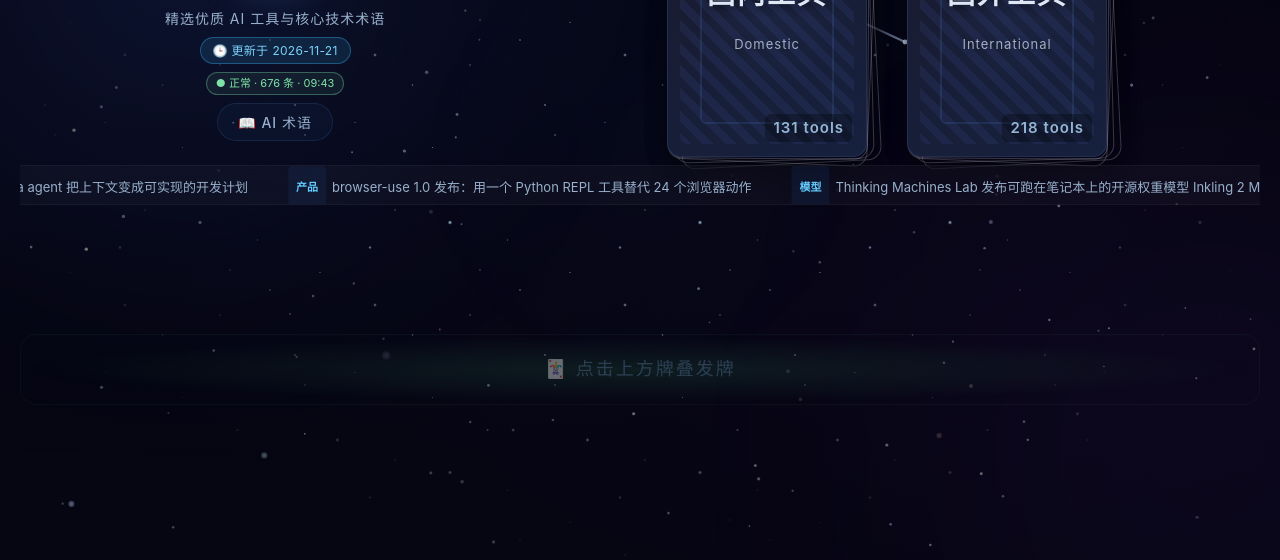
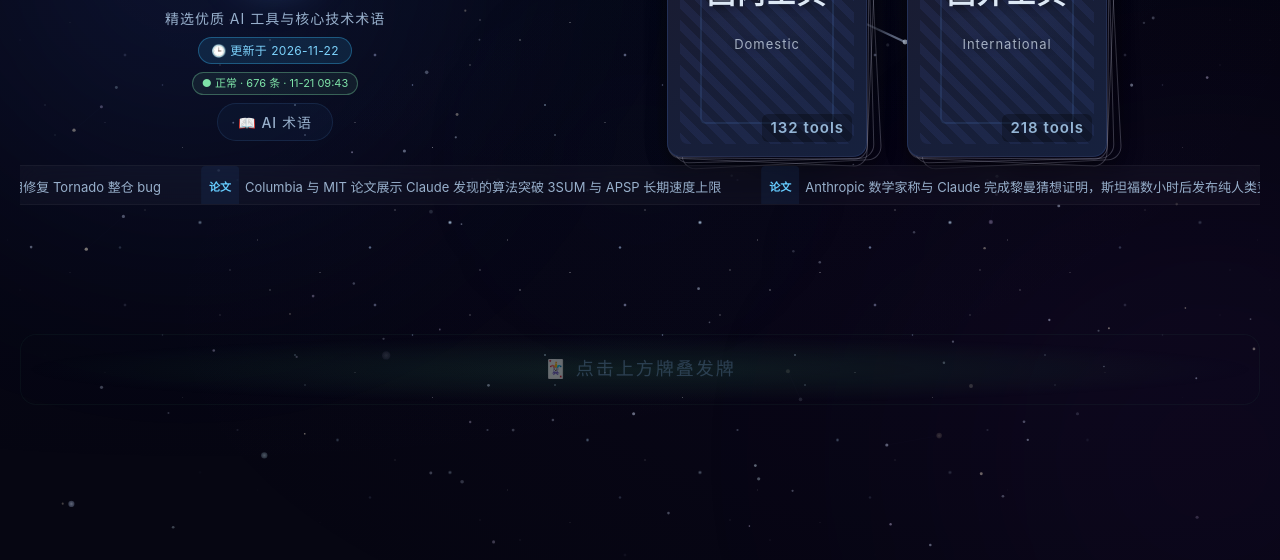
Before and after one commit to lvmyth/ai-nav, a plain HTML site: page index.html in a window 1280 px wide. Shown: the part 240-800 px from the top of the page. Drawn offline with Linux system fonts and the light colour scheme; no server answers.

Commit message:
每日更新：index.html

```diff
--- a/index.html
+++ b/index.html
@@ -2416,7 +2416,7 @@ function iconHtml(icon, fallback) {
 }
 
 // ===== 更新日期:每日更新时只需修改此变量 =====
-var NAV_UPDATE_DATE = '2026-11-21';
+var NAV_UPDATE_DATE = '2026-11-22';
 (function(){
   var el1 = document.getElementById('navUpdateDate');
   var el2 = document.getElementById('footUpdateDate');
@@ -2466,6 +2466,14 @@ var NAV_UPDATE_DATE = '2026-11-21';
 })();
 
 const TOOLS = [
+{ id:'openpangu-2-1-pro', name:'openPangu 2.1-Pro', vendor:'华为', cat:'chat', region:'cn', desc:'华为开源盘古系列 2.1-Pro 于 2026年11月15日上线华为云 MaaS 平台：支持 512K 上下文、函数调用与前缀缓存；新版本优化技能触发、工具选择与调用，智能体可组合多项技能完成多步骤任务。模型针对鸿蒙 App 开发与昇腾算子生成专项训练，优化 ArkTS 代码生成，典型部署场景吞吐较上一代提升，小艺 Work 已率先搭载。', release:'2026-11-15', pricing:'paid', cn:1, api:1, tags:['华为','盘古','openPangu','鸿蒙','昇腾','智能体','开源'], url:'https://www.huaweicloud.com', icon:'images/logos/openpangu-2-1-pro.png' },
+{ id:'liquid-d1-2', name:'Liquid AI d1.2', vendor:'Liquid AI', cat:'chat', desc:'Liquid AI 推出的 d1.2 决策模型系列（含 d1.2 与 d1.2-ultra），面向单次推理即可完成的结构化决策任务（分类、路由、审核等），主打低延迟与低成本，2026年11月被多家独立评测机构列入月度模型追踪榜单。', release:'', pricing:'paid', cn:0, api:1, tags:['Liquid AI','d1.2','决策模型','结构化决策','低延迟'], url:'https://liquid.ai', icon:'images/logos/liquid-d1-2.png' },
+{ id:'arete-27b', name:'Arete-27B', vendor:'Nous Research', cat:'chat', desc:'Nous Research 于 2026年11月9日开源的 27B 监督微调模型：基于 Qwen3.8-27B 底座做 SFT，同步公开配套评测集，权重开放可下载自部署，适合推理与智能体任务的低成本定制。', release:'2026-11-09', pricing:'free', cn:0, api:0, tags:['Nous Research','Arete','27B','SFT','开源','Qwen3.8'], url:'https://nousresearch.com', icon:'images/logos/arete-27b.png' },
+{ id:'gl-prompt-leakage', name:'提示词泄露 (Prompt Leakage)', vendor:'Together AI', cat:'glossary', subcat:'gl-dev', desc:'提示词泄露指 serverless 推理服务或 Agent 平台因凭证管理缺陷，导致用户提交的提示词（含系统提示词与业务数据）被未授权方下载或搜索的事件类型。2026年6-7月 Together AI 发生典型泄露：AI 编码 agent 在公开 GitHub 仓库提交私有凭证，未授权方借此下载了 MiniMax M3、GLM-5.2、Kimi K2.6 等模型服务存储的提示词样本。企业应评估是否开启零数据保留（ZDR）并审计 Agent 凭证权限。', tags:['Together AI','提示词泄露','Prompt Leakage','ZDR','serverless','凭证管理'], icon:'🕵️', domain:'安全与对齐', topics:['AI安全','隐私合规与治理'], flags:['2026新词','热门'] },
+{ id:'gl-canary-credentials', name:'金丝雀凭证 (Canary Credentials)', vendor:'', cat:'glossary', subcat:'gl-dev', desc:'金丝雀凭证是刻意投放到数据或系统中的诱饵凭证与标记数据，用于追踪和检测敏感信息外泄路径。2026年11月研究者向 AI 供应链（训练语料、公开仓库、文档站等）埋入 200 万个金丝雀标记，揭示 AI 系统与供应链正以惊人速率泄露敏感用户数据，为量化数据外泄提供了可测量的方法。', tags:['Canary','金丝雀','数据泄露','AI供应链','安全研究'], icon:'🐦', domain:'安全与对齐', topics:['攻防与红队','AI安全'], flags:['2026新词','前沿'] },
+{ id:'gl-live-delivery', name:'实时交付机制 (Live Delivery)', vendor:'', cat:'glossary', subcat:'gl-frontier', desc:'实时交付机制是阿里通义千问在 Qwen4-Max 智能体场景中引入的任务交付范式：Agent 先交付一个可用的首版结果，再根据用户反馈逐版扩展内容与质量，而非长时间静默推理后一次性给出最终答案。该机制把可用性提前到任务早期，改善长程任务的等待体验与反馈效率。', tags:['Qwen4-Max','Live Delivery','交付机制','Agent','反馈迭代'], icon:'🚚', domain:'智能体', topics:['Agent','长程任务'], flags:['2026新词','实用'] },
+{ id:'gl-engram', name:'Engram（参数记忆模块）', vendor:'', cat:'glossary', subcat:'gl-tech', desc:'Engram 是腾讯混元 Hy4 / Hy4 Flash 系列引入的记忆参数模块：在总参数中划出专门用于记忆的参数（Hy4 Flash 的 224B 中含 64B Engram），配合 LatentMoE 与混合注意力，每个 Token 只激活少量参数即可兼顾记忆容量与推理效率，将推理缓存降至旗舰版的六分之一。', tags:['混元','Hy4','Engram','LatentMoE','记忆参数','MoE'], icon:'🧩', domain:'模型与训练', topics:['MoE与架构'], flags:['2026新词','前沿'] },
+{ id:'gl-ai-gigafactory', name:'AI 超级工厂 (AI Gigafactory)', vendor:'', cat:'glossary', subcat:'gl-frontier', desc:'AI 超级工厂指整合大规模算力、数据中心与主权云的跨国 AI 基础设施计划。2026年11月诺基亚联合 Nscale、Skeleton Technologies、Telia、Verda 组建 AI Gigafactory Northern 联盟，整合芬兰、爱沙尼亚、拉脱维亚等北欧与波罗的海站点的低碳电力与算力，服务欧洲企业的主权云与 AI 计算需求，并参与欧盟高性能计算联合事业体招标。', tags:['AI Gigafactory','AI超级工厂','诺基亚','主权云','欧洲','算力'], icon:'🏭', domain:'产业与生态', topics:['产业与企业'], flags:['2026新词','热门'] },
 { id:'ai2-theorizer', name:'Ai2 Theorizer（Asta）', vendor:'Allen Institute for AI', cat:'tool', region:'intl', desc:'Ai2 于 2026年11月19日在科研智能体平台 Asta 上线理论生成智能体 Theorizer 并同步开源代码：针对研究者无法解释的现象，先检索相关文献，再按问题模板抽取研究对象、变量与结论，跨论文归纳生成可溯源的理论假说，每条解释都链接到原始论文供研究者核查；已在肿瘤学（「driver-negative」肺腺癌）等真实科研场景辅助形成可验证假设。Asta 网页端在额度内由 Ai2 承担 Token 费用，也可自行运行开源库并按需付费。', release:'2026-11-19', pricing:'freemium', cn:0, api:0, tags:['Ai2','Asta','Theorizer','科研智能体','假说生成','开源'], url:'https://allenai.org/blog/theorizer-in-asta', icon:'images/logos/ai2-theorizer.png' },
 { id:'olala-mini-7a1b', name:'Olala mini 7A1B', vendor:'OVHcloud', cat:'chat', region:'intl', desc:'欧洲云服务商 OVHcloud 于 2026年11月17日发布的首个自研开源大模型家族 Olala 的首款模型：总参数 7B、每词元仅激活约 1B，采用 Mamba-3 与 Differential-TPA 混合注意力加每层 256 专家的 MoE 架构，8GB 显存的 GPU 即可运行（RTX A4500 上约 160 tokens/s，纯 CPU 约 50 tokens/s），上下文 32K（128K 版本年底推出）；MATH 基准 72.2 分在同级 MoE 模型中领先。已在 Hugging Face 以 Apache 2.0 开放权重并附技术报告与 AI Act 合规文档，法国搜索引擎 Qwant 已将其用于快答功能（响应提速 20%、运行成本降至此前 1/3）。', release:'2026-11-17', pricing:'free', cn:0, api:0, tags:['OVHcloud','Olala','开源模型','MoE','Mamba-3','欧洲主权AI','Apache 2.0'], url:'https://huggingface.co/OVHaiLLM/Olala-v1.0-mini-7A1B', icon:'images/logos/olala-mini-7a1b.png' },
 { id:'tianhua-kaiwu', name:'天华开物 酶设计大模型', vendor:'天津大学 × 智谱华章', cat:'tool', region:'cn', desc:'中国自主研发的合成生物领域首个公开发布的酶设计基座大模型，2026年11月19日在天津大学发布：参数规模已达 560 亿（天津大学自研、联合智谱华章完成扩容），通过「反应—序列—结构」联合建模，依据目标反应从头设计新酶、预测突变效应、优选改造组合，并与天津大学合成生物自动化设备结合形成「设计—构建—测试—学习」闭环，可在一周内给出酶设计方案、三个月内完成菌种定制化构建与工艺开发；适配国产算力、支持本地化私有部署，下一步将面向科研界与产业界开放试用。', release:'2026-11-19', pricing:'unknown', cn:1, api:0, tags:['天华开物','天津大学','智谱华章','酶设计','合成生物','AI for Science','国产'], url:'https://www.chinanews.com/edu/2026/11-19/10734841.shtml', icon:'images/logos/tianhua-kaiwu.png' },
@@ -3486,8 +3494,13 @@ const CORS_PROXIES = [
   url => `https://api.codetabs.com/v1/proxy?quest=${encodeURIComponent(url)}`,
 ];
 const FALLBACK_DATA = [
+  {"title": "Together AI 通报 2026 年 6-7 月 serverless 推理服务提示词泄露事件", "category": "industry", "url": "https://www.together.ai/blog/security-event-prompt-leakage-for-requests-in-june-and-july-of-2026"},
+  {"title": "Qwen4 Max 上线 Together AI，单次调用修复 Tornado 整仓 bug", "category": "ai-products", "url": "https://www.together.ai/blog/qwen4-max"},
+  {"title": "Columbia 与 MIT 论文展示 Claude 发现的算法突破 3SUM 与 APSP 长期速度上限", "category": "paper", "url": "https://x.com/rohanpaul_ai/status/2124213113583174076"},
+  {"title": "Anthropic 数学家称与 Claude 完成黎曼猜想证明，斯坦福数小时后发布纯人类竞争草稿", "category": "paper", "url": "https://the-decoder.com/hours-after-anthropic-claims-a-claude-proof-of-the-riemann-hypothesis-stanford-releases-an-all-human-competing-draft/"},
   {"title": "Google 回顾 Duplex 十年演进：如何在 Gemini Tasks 中替用户打电话给商家", "category": "ai-products", "url": "https://research.google/blog/how-google-duplex-evolved-to-also-call-businesses-for-you-in-gemini/"},
   {"title": "Figma 演示用 Specs 与 Figma agent 把上下文变成可实现的开发计划", "category": "tip", "url": "https://www.figma.com/blog/workflow-lab-specs-and-the-figma-agent/"},
+  {"title": "研究者向 AI 供应链埋入 200 万个金丝雀，揭露敏感数据泄露", "category": "paper", "url": "https://arstechnica.com/security/2026/11/a-leaky-ai-supply-chain-is-exposing-secret-user-data-at-an-alarming-rate/"},
   {"title": "browser-use 1.0 发布：用一个 Python REPL 工具替代 24 个浏览器动作", "category": "ai-products", "url": "https://browser-use.com/posts/browser-use-1-0"},
   {"title": "Thinking Machines Lab 发布可跑在笔记本上的开源权重模型 Inkling 2 Mini", "category": "ai-models", "url": "https://thinkingmachines.ai/news/inkling-2-mini/"},
   {"title": "METR 发布 2026 年 11 月能力测量更新：AI R&D 相关能力每约 3.6 个月翻倍且更难测量", "category": "paper", "url": "https://metr.org/blog/2026-11-20-q4-2026-capability-update/"},
@@ -3496,16 +3509,11 @@ const FALLBACK_DATA = [
   {"title": "Anthropic 数学家 Levent Alpöge 宣布与 Claude 合作证明黎曼猜想，放出 1737 万行 Lean 代码", "category": "paper", "url": "https://mp.weixin.qq.com/s/8Zi3nfwddzFy6cZsK2_KxA"},
   {"title": "Runway 详解如何构建智能体驱动的软件工厂", "category": "tip", "url": "https://runwayml.com/news/engineering/building-a-software-factory"},
   {"title": "Anthropic 破纪录 IPO 未能止住 AI 抛售，全球股市下挫", "category": "industry", "url": "https://www.theguardian.com/business/2026/nov/20/global-stock-markets-slump-anthropic-ipo-ai-sell-off"},
-  {"title": "MIT 数学面板讨论 AI 冲击下的数学研究未来", "category": "industry", "url": "https://news.mit.edu/2026/following-mathocalypse-mathematicians-consider-future-1120"},
+  {"title": "MIT 数学面板讨论 AI 冲击下的数学研究未来", "category": "opinion", "url": "https://news.mit.edu/2026/following-mathocalypse-mathematicians-consider-future-1120"},
   {"title": "MiniMax 内部模型 MIM 实现多项密码分析实用攻击并开源验证轨迹", "category": "paper", "url": "https://www.minimax.io/blog/practical-cryptanalysis-with-minimaxs-latest-internal-model"},
   {"title": "腾讯混元开放 Hy4 权重", "category": "ai-models", "url": "https://x.com/TencentHunyuan/status/2123625549147070538"},
   {"title": "Conductor 0.97.0 发布并宣布加入 Meta，本地工作区智能体新增 artifacts", "category": "ai-products", "url": "https://www.conductor.build/changelog/0.97.0-first-class-artifacts"},
   {"title": "DeepSeek Harness 发布100天，作者分享13个实用插件玩法", "category": "tip", "url": "https://x.com/Khazix0918/status/2123627885730951241"},
-  {"title": "Nvidia 股价近期波动复盘：财报强劲但股价较 10 月高点跌近 40%", "category": "industry", "url": "https://www.theverge.com/ai-artificial-intelligence/1038063/nvidia-stock-market-price-earnings"},
-  {"title": "Gemini 4 Neon 实测：Peter Gostev 对比 Opus、Fable 等模型的首发体验", "category": "ai-models", "url": "https://x.com/arena/status/2123528811572846972"},
-  {"title": "Karina Nguyen 发文祝贺投资人 Sol 庆祝 Anthropic IPO", "category": "industry", "url": "https://x.com/karinanguyen/status/2123509936475001310"},
-  {"title": "Google 在 Gemini API 推出 Tool Retrieval 预览", "category": "ai-products", "url": "https://blog.google/innovation-and-ai/technology/developers-tools/gemini-api-tool-retrieval/"},
-  {"title": "Perplexity CEO Aravind Srinivas 祝贺 Anthropic IPO，称 Opus 5.5 仍是业界最佳模型", "category": "industry", "url": "https://x.com/AravSrinivas/status/2123480966459174920"},
 ];
 const CAT_MAP = { 'ai-models':'模型','ai-products':'产品','industry':'行业','paper':'论文','tip':'技巧','opinion':'观点' };
 
```
